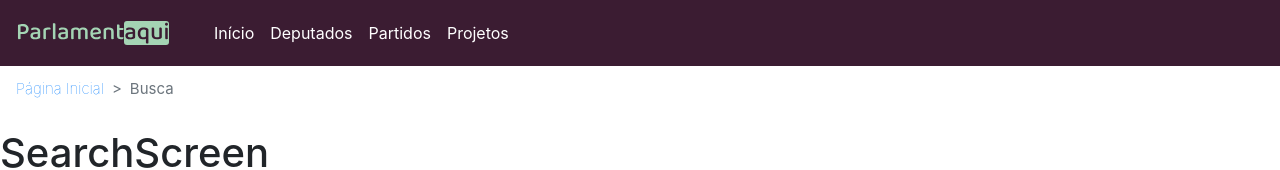
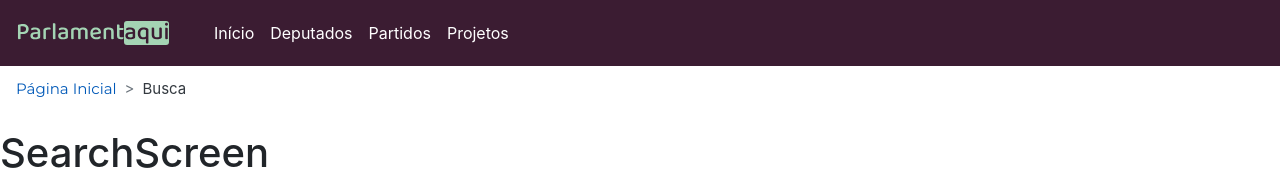
Before and after one commit to parlamentaqui/frontend, a React (Create React App) app: page /busca in a window 1280 px wide. Shown: the top 170 px of the page. Built offline with nearby package versions, Linux system fonts and the light colour scheme.

Commit message:
#8 Fix Breadcrumb items's colors and imported font family Montserrat
Signed-off-by: Cristian Furtado <cristiansafurtado@gmail.com>

```diff
--- a/src/components/Breadcrumb/breadcrumb.css
+++ b/src/components/Breadcrumb/breadcrumb.css
@@ -1,12 +1,18 @@
-.breadcrumb-item  {
+@import url('https://fonts.googleapis.com/css?family=Montserrat');
+
+.breadcrumb-item a {
     font-weight: lighter;
+    font-family: 'Montserrat';
+    color: #0059B8;
 }
 
 .breadcrumb-item + .breadcrumb-item::before {
     content: ">";
 }
+
 .breadcrumb>.active {
     font-weight: normal;
+    color: #343A40
 }
 
 .breadcrumb {
```
